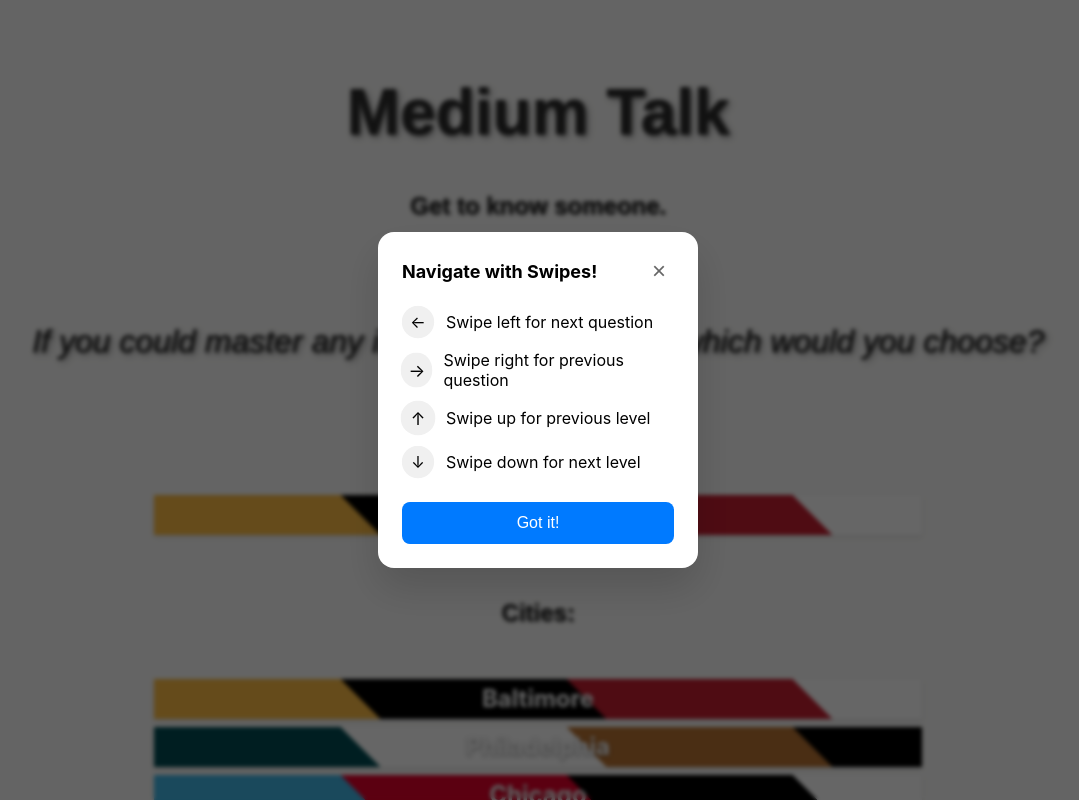
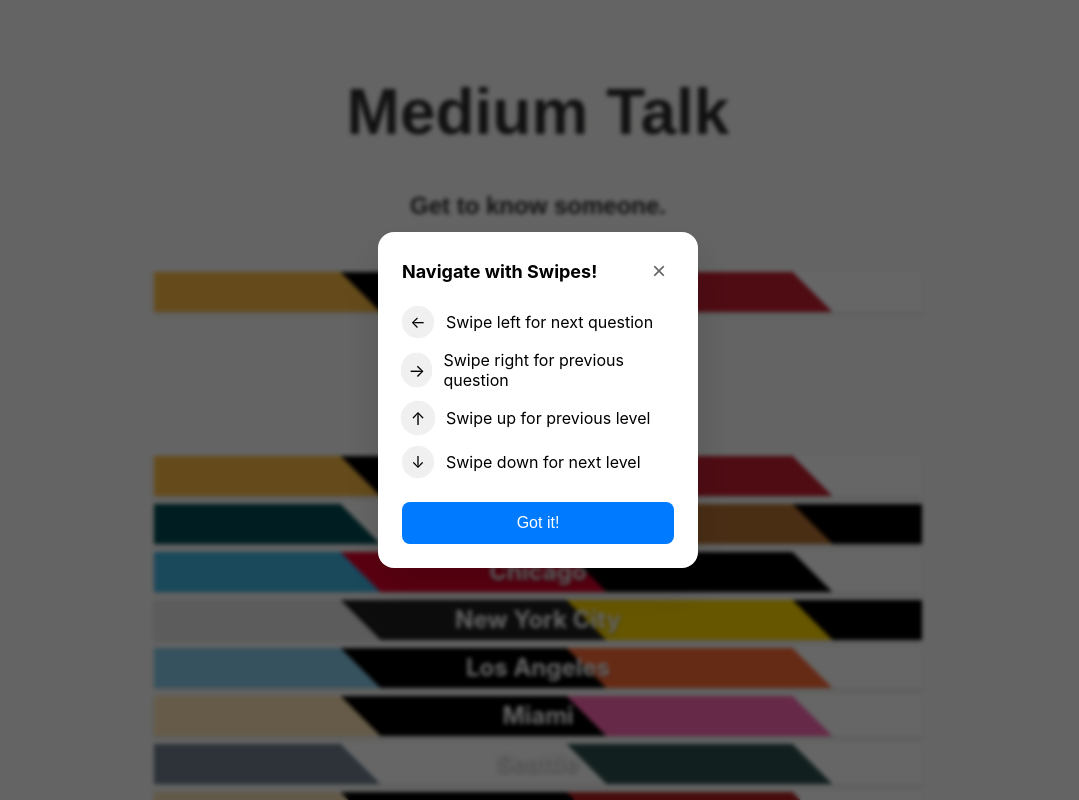
Before and after one commit to nrrb/mediumtalk, a Vue app: page / in a window 1280 px wide. Shown: the top 800 px of the page, without its empty margins (102-1181 px from the left). Built offline with nearby package versions, Linux system fonts and the light colour scheme; a web font is replaced by a local one.

Commit message:
Some minor design tweaks.

```diff
--- a/src/views/HomeView.vue
+++ b/src/views/HomeView.vue
@@ -1,8 +1,6 @@
 <script setup>
 import { ref, onMounted } from 'vue';
-import questions from '@/questions.json';
 import instances from '@/instances.json';
-import QuestionDisplay from '@/components/QuestionDisplay.vue';
 
 const isPortraitExpanded = ref(false);
 const portraitRef = ref(null);
@@ -41,11 +39,7 @@ const getInstanceStyle = (instance) => {
   };
 };
 
-const randomQuestion = ref(null);
-
 onMounted(() => {
-  const randomIndex = Math.floor(Math.random() * questions.length);
-  randomQuestion.value = questions[randomIndex];
   document.body.style.backgroundColor = '#fafaf9';
   document.body.style.color = '#2d2d2d';
 });
@@ -55,9 +49,6 @@ onMounted(() => {
   <div class="home-view">
     <h1>Medium Talk</h1>
     <h2>Get to know someone.</h2>
-    <div v-if="randomQuestion" class="random-question-sample">
-      <QuestionDisplay :question="randomQuestion" />
-    </div>
     <div class="instance-list">
       <router-link to="/picnic" class="instance-link" :style="getInstanceStyle({
         name: 'No-Small-Talk Picnic',
@@ -103,12 +94,10 @@ onMounted(() => {
 h1 {
     font-family: 'Kaph', sans-serif;
     font-size: 4rem;
-    text-shadow: 1px 1px 2px rgba(0,0,0,0.7), 3px 3px 6px rgba(0,0,0,0.4);
 }
 h2 {
     font-family: 'Kaph', sans-serif;
     font-size: 1.5rem;
-    text-shadow: 1px 1px 2px rgba(0,0,0,0.7);
 }
 .instance-list-title {
     font-family: 'Kaph', sans-serif;
--- a/src/views/PicnicView.vue
+++ b/src/views/PicnicView.vue
@@ -142,7 +142,7 @@ const handleKeyPress = (e) => {
   font-family: 'Kaph', sans-serif;
   font-size: 0.75rem;
   position: fixed;
-  top: 1.5rem;
+  top: 1.75rem;
   left: 0;
   right: 0;
   display: flex;
@@ -160,6 +160,7 @@ const handleKeyPress = (e) => {
   text-shadow: 1px 1px 2px rgba(0,0,0,0.7),
                 3px 3px 6px rgba(0,0,0,0.4),
                 5px 5px 10px rgba(0,0,0,0.2);
+  padding: 0 1rem;
 }
 
 .picnic-view {
```
